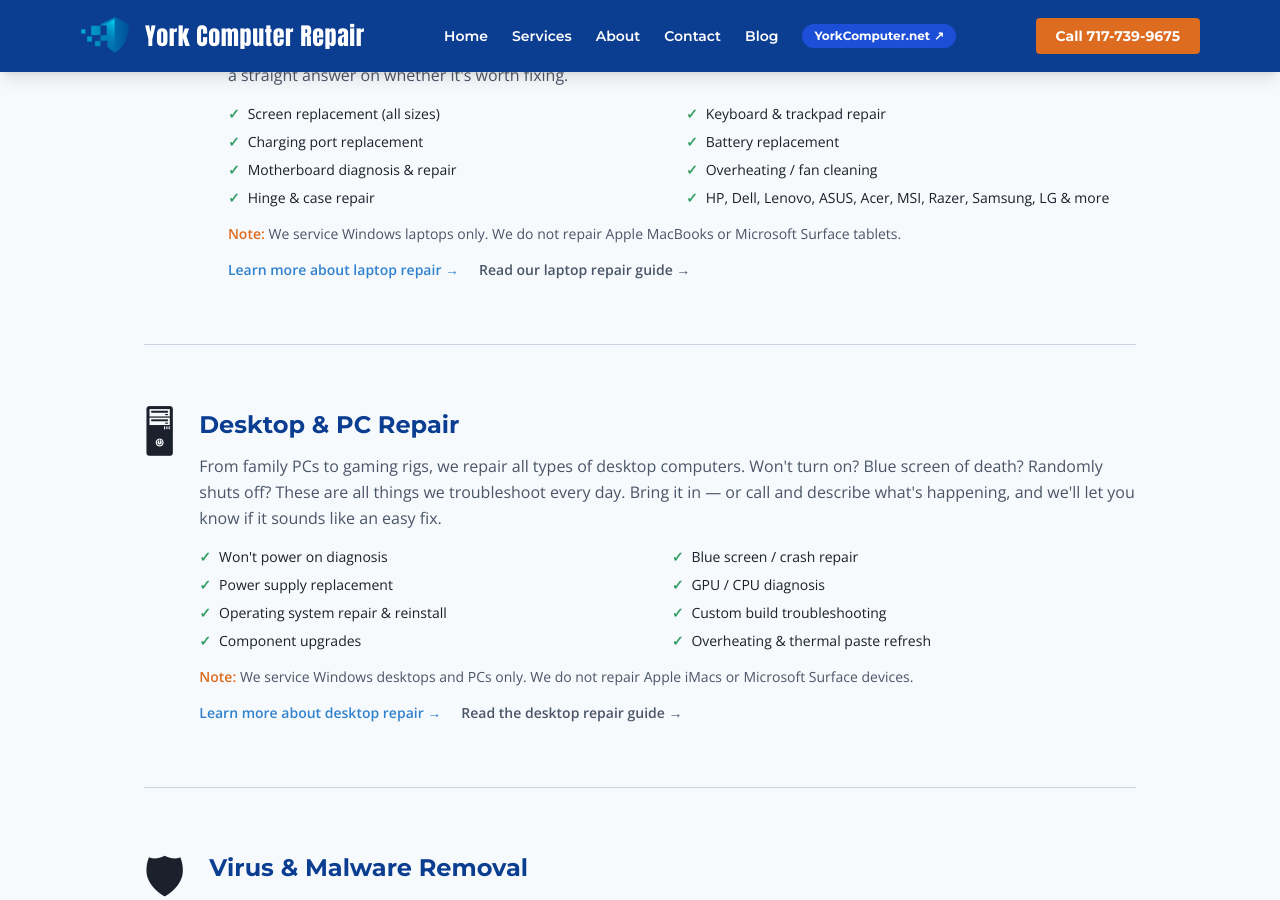
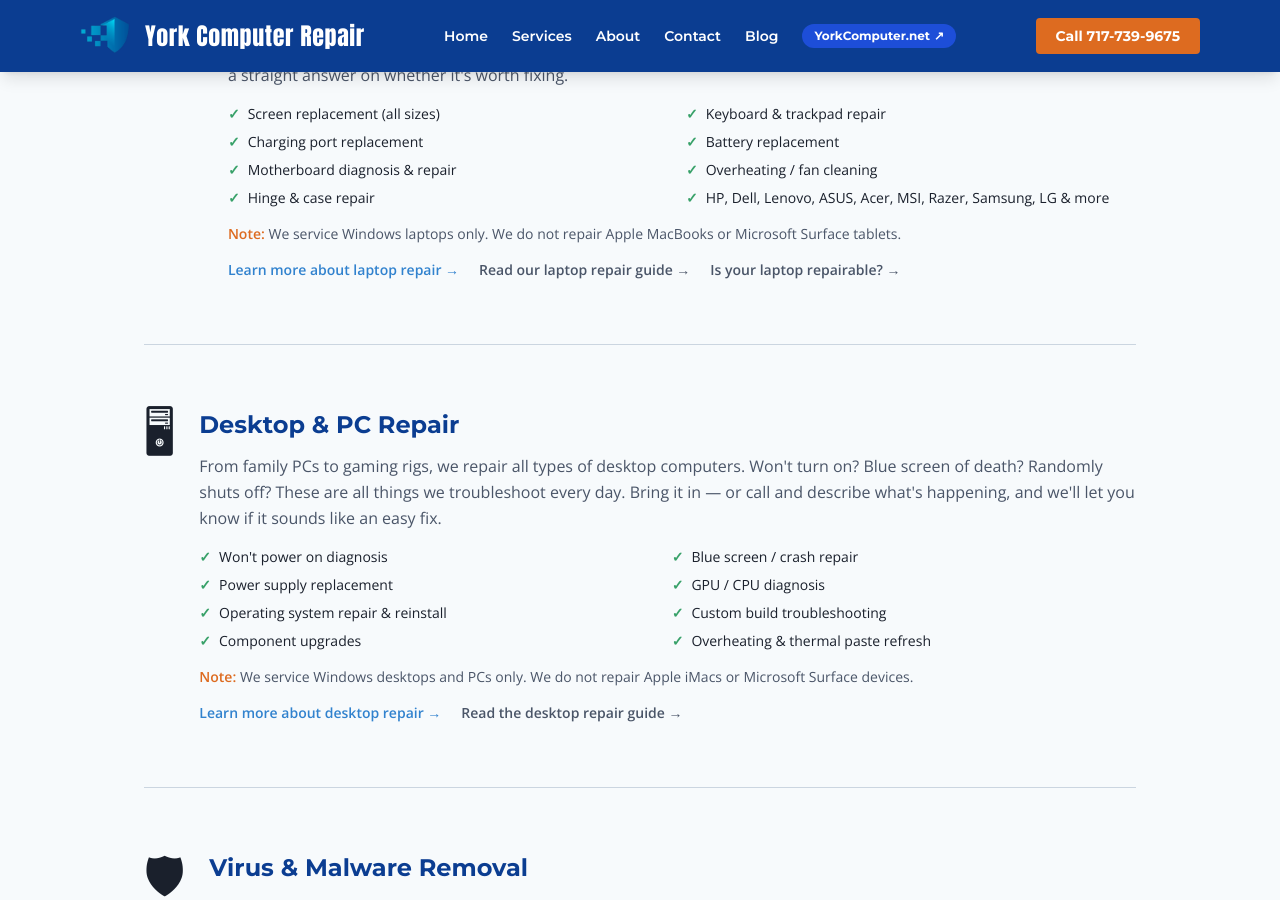
Before and after one commit to oak8513/ycr-site, a Jekyll site: the page built from services.html, in a window 1280 px wide and 900 px high, scrolled down 334 px. Built offline with Jekyll 4.4.1, drawn with Linux system fonts in a browser that asks for light colours; nearby versions of some CDN libraries; a script that is not in the unit is left out.

Commit message:
Link new laptop-repairable post from services.html laptop section

```diff
--- a/services.html
+++ b/services.html
@@ -37,6 +37,7 @@
           <div class="mt-4 flex flex-wrap gap-x-5 gap-y-2 text-sm font-semibold">
             <a href="/services/laptop-repair.html" class="text-ycr-signal hover:underline">Learn more about laptop repair &rarr;</a>
             <a href="/blog/laptop-repair-york-pa.html" class="text-ycr-steel hover:underline">Read our laptop repair guide &rarr;</a>
+            <a href="/blog/laptop-repairable.html" class="text-ycr-steel hover:underline">Is your laptop repairable? &rarr;</a>
           </div>
         </div>
       </div>
```
